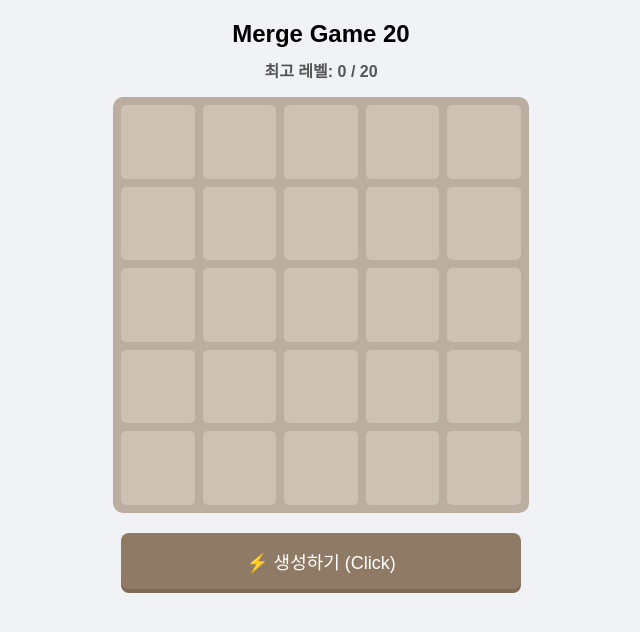
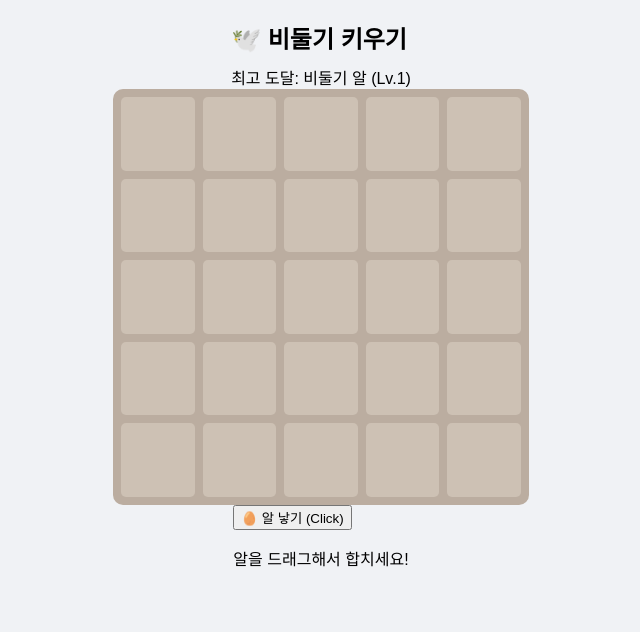
Before and after one commit to micholash/kkjiun, a plain HTML site: page index.html in a window 1280 px wide. Shown: the whole page, without its empty margins (319-959 px from the left). Drawn offline with Linux system fonts and the light colour scheme.

Commit message:
Change game title and update header content

```diff
--- a/index.html
+++ b/index.html
@@ -3,18 +3,26 @@
 <head>
     <meta charset="UTF-8">
     <meta name="viewport" content="width=device-width, initial-scale=1.0, user-scalable=no">
-    <title>모바일 머지 게임</title>
+    <title>전설의 비둘기 키우기</title>
     <link rel="stylesheet" href="style.css">
 </head>
 <body>
 
-    <h1>Merge Game 20</h1>
-    <div class="info">최고 레벨: <span id="max-level">0</span> / 20</div>
+    <div class="header">
+        <h1>🕊️ 비둘기 키우기</h1>
+        <div class="score-board">
+            최고 도달: <span id="max-level-name">비둘기 알</span> (Lv.<span id="max-level">1</span>)
+        </div>
+    </div>
 
-    <div class="board" id="board">
-        </div>
+    <div class="board" id="board"></div>
 
-    <button class="generator-btn" id="spawnBtn">⚡ 생성하기 (Click)</button>
+    <div class="controls">
+        <button class="spawn-btn" id="spawnBtn">
+            🥚 알 낳기 (Click)
+        </button>
+        <p class="guide-text">알을 드래그해서 합치세요!</p>
+    </div>
 
     <script src="script.js"></script>
 </body>
```
